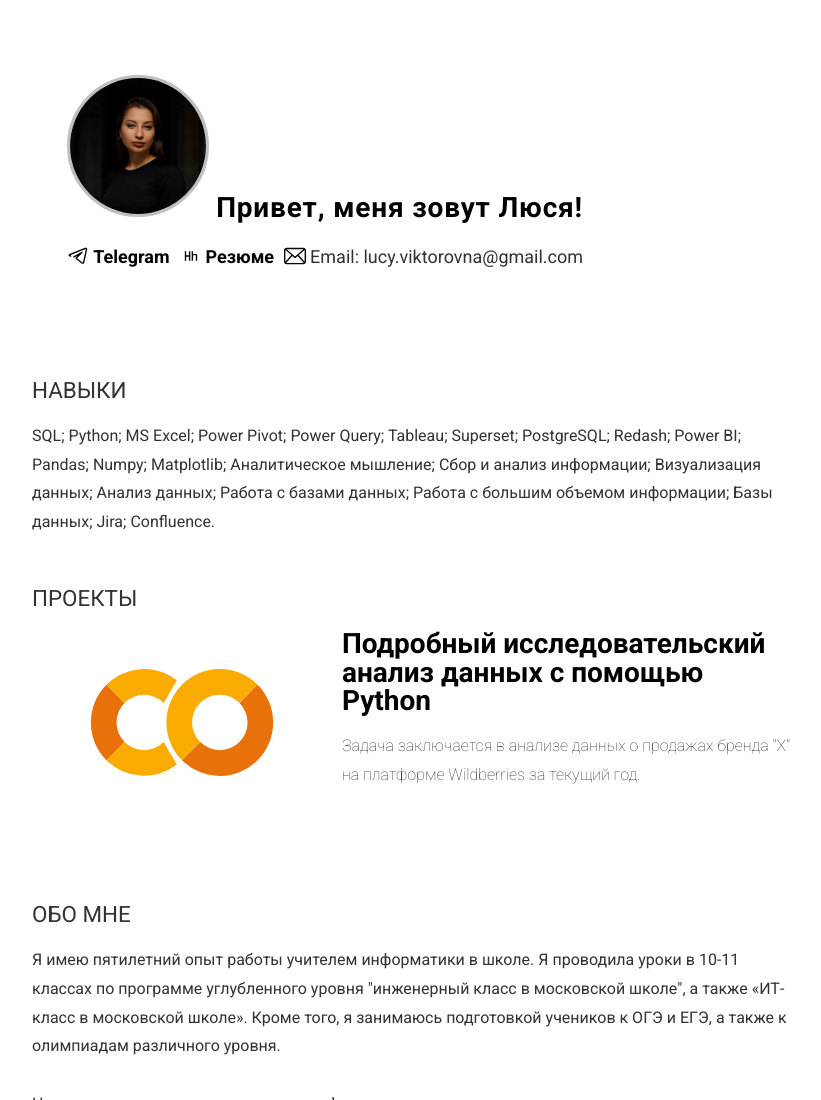
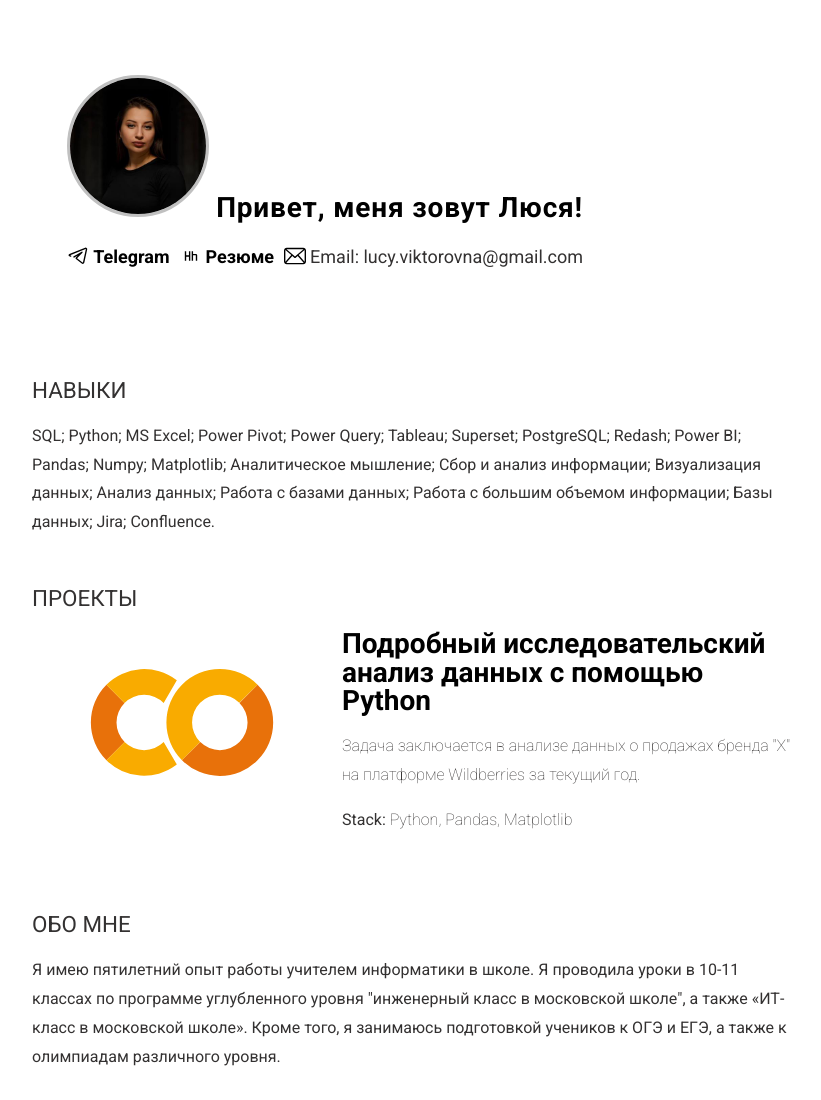
Before and after one commit to LudmilaViktorovna/LudmilaViktorovna.github.io, a plain HTML site: page index.html in a window 1280 px wide. Shown: the top 1100 px of the page, without its empty margins (228-1049 px from the left). Drawn offline with Linux system fonts and the light colour scheme.

Commit message:
Update index.html

```diff
--- a/index.html
+++ b/index.html
@@ -70,6 +70,9 @@
                             <p>Задача заключается в анализе данных о продажах бренда "Х" на платформе Wildberries за текущий год.</p>
                         </div>
                         <div class="main-item__subdescription">
+                         </div>
+                        <div class="main-item__subdescription">
+                            <p><span>Stack:</span> Python, Pandas, Matplotlib</p>
                         </div>
                     </div>
                 </div>
```
